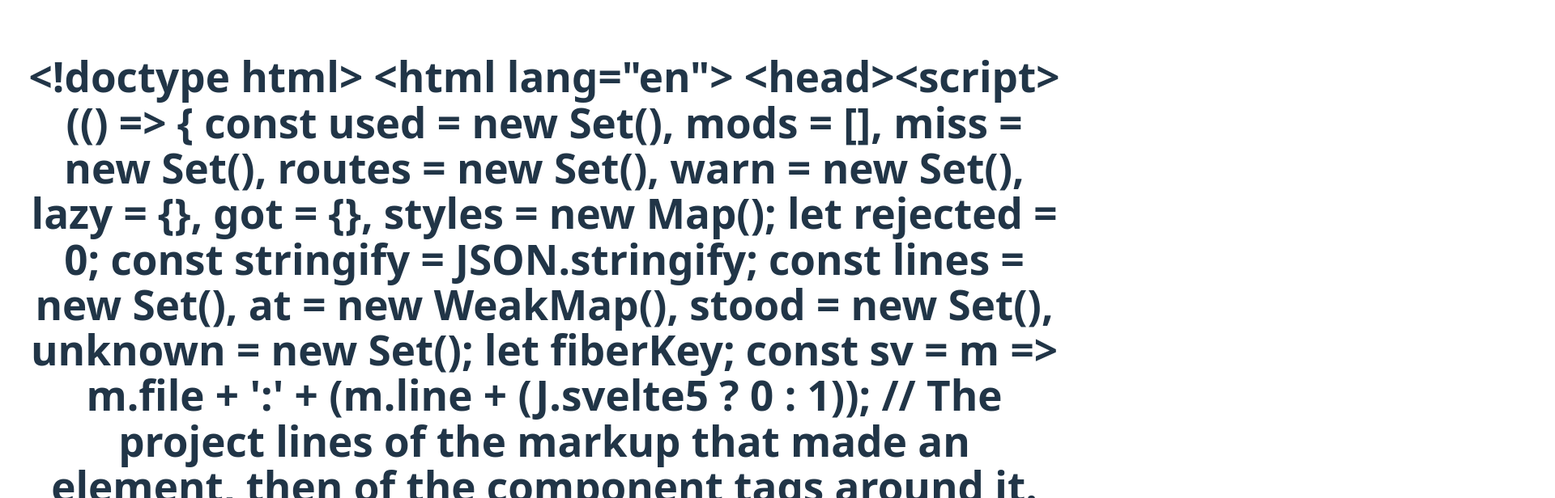
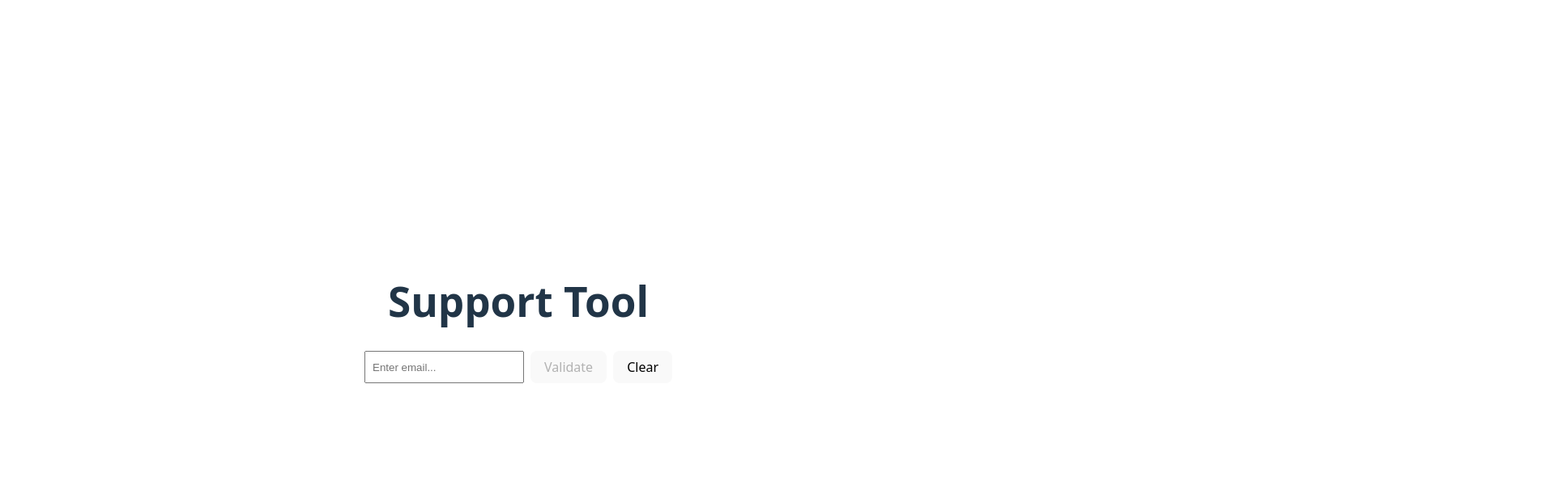
Before and after one commit to BlablaTara/SupportTool, a Svelte app in the folder frontend/: page / in a window 1280 px wide. Shown: the top 616 px of the page at 81% size, 1920 px wide, since content can reach past the window. Built offline with nearby package versions, Linux system fonts and the light colour scheme.

Commit message:
added email check in frontend + buttons. Backend hardcoded for now

```diff
--- a/frontend/src/App.svelte
+++ b/frontend/src/App.svelte
@@ -1,18 +1,13 @@
 <script>
-  import { onMount } from "svelte";
-
-    let message = "Loading...";
-
-    onMount(async () => {
-        try {
-            const res = await fetch ("http://localhost:8080/");
-            message = await res.text();
-
-        } catch (error) {
-            message = "could not reach backend";
-            console.error(error);
-        }
-    });
+  import EmailCheck from "./components/EmailCheck.svelte";
+  import ResultItem from "./components/ResultItem.svelte";
+  import { checks } from "./stores/checksStore.js";
 </script>
 
-<h1>{message}</h1>
+<h1>Support Tool</h1>
+
+<EmailCheck />
+
+{#if $checks}
+    <ResultItem {...$checks} />
+{/if}
--- /dev/null
+++ b/frontend/src/components/EmailCheck.svelte
@@ -0,0 +1,66 @@
+<script>
+    import { checks } from "../stores/checksStore.js";
+    let email = "";
+    let loading = false;
+
+    async function runCheck() {
+        loading = true;
+
+        try {
+            const res = await fetch(`http://localhost:8080/check-user?email=${email}`);
+            const data = await res.json();
+            checks.set(
+                {
+                    id: crypto.randomUUID(),
+                    title: "Email Check",
+                    status: data.exists ? "success" : "fail",
+                    message: data.exists
+                        ? `User found: ${data.email}`
+                        : `User does not exist`,
+                    collection: data.collection
+                }
+            );
+        } catch (error) {
+            console.error(error);
+        }
+        loading = false;
+    }
+
+    function clearCheck() {
+        checks.set(null);
+        email = "";
+
+    }
+</script>
+
+<div class="email-check">
+    <input
+    type="email"
+    bind:value={email}
+    placeholder="Enter email..."
+    />
+
+    <button on:click={runCheck} disabled={loading || email.length === 0}>
+        {loading ? "Validating..." : "Validate"}
+    </button>
+
+    <button on:click={clearCheck} disabled={loading}>
+        Clear
+    </button>
+</div>
+
+<style>
+.email-check {
+  display: flex;
+  gap: 0.5rem;
+  margin-bottom: 1rem;
+}
+
+input {
+  flex: 1;
+  padding: 0.5rem;
+}
+button {
+  padding: 0.5rem 1rem;
+}
+</style>
--- /dev/null
+++ b/frontend/src/components/ResultItem.svelte
@@ -0,0 +1,31 @@
+<script>
+    export let title;
+    export let status;
+    export let message;
+    export let collection;
+</script>
+
+<div class="result-item {status}">
+    <h3>{title}</h3>
+    <p>{message}</p>
+    <small>Collection: {collection}</small>
+</div>
+
+<style>
+.result-item {
+  padding: 1rem;
+  border-radius: 8px;
+  margin-bottom: 1rem;
+  border: 1px solid #ddd;
+}
+
+.result-item.success {
+  background: #e0ffe0;
+  border-color: #6abe6a;
+}
+
+.result-item.fail {
+  background: #ffe0e0;
+  border-color: #d96c6c;
+}
+</style>
--- /dev/null
+++ b/frontend/src/stores/checksStore.js
@@ -0,0 +1,3 @@
+import { writable } from "svelte/store";
+
+export const checks = writable(null);
```
Also changed, not shown: frontend/src/components/ChecksList.svelte (added, +10 -0 lines), 1 other file (tests, documents, lock files or other folders).
